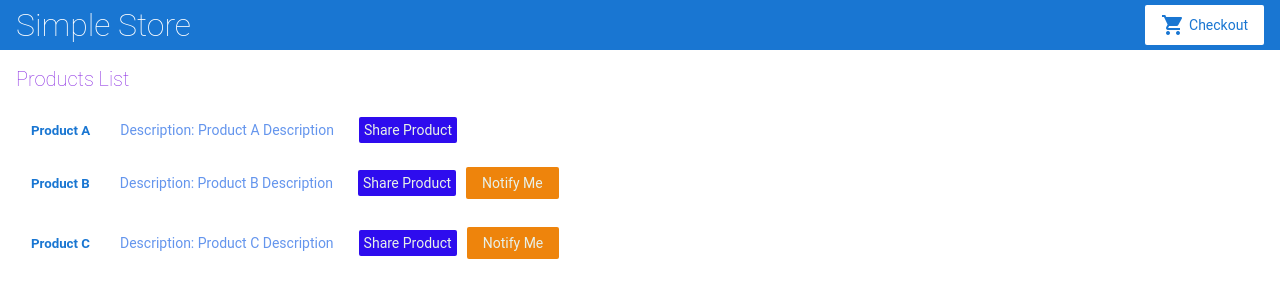
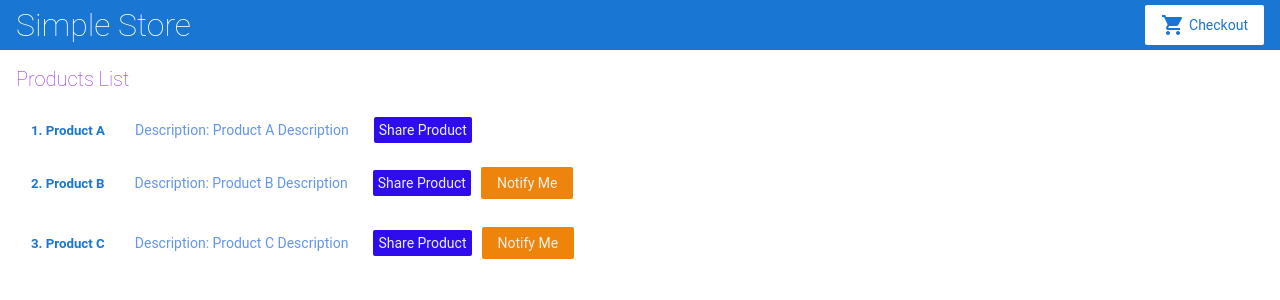
Before and after one commit to vishipayyallore/learning_angular_in_2021, an Angular app in the folder first-store/: page /home in a window 1280 px wide. Shown: the top 300 px of the page. Built offline with nearby package versions, Linux system fonts and the light colour scheme.

Commit message:
Small Enhancements

```diff
--- a/first-store/src/app/product-details/product-details.component.ts
+++ b/first-store/src/app/product-details/product-details.component.ts
@@ -14,7 +14,7 @@ export class ProductDetailsComponent implements OnInit {
 
 	constructor(private route: ActivatedRoute) {
 		this.route.paramMap.subscribe(params => {
-			this.product = productslist[parseInt(params.get('productId'))-1];
+			this.product = productslist[params.get('productId')];
 		});
 	}
 
--- a/first-store/src/app/products-list/products-list.component.html
+++ b/first-store/src/app/products-list/products-list.component.html
@@ -1,8 +1,8 @@
 <h2>Products List</h2>
 
-<div *ngFor="let product of products">
+<div *ngFor="let product of products; index as productId">
     <h5 class="element">
-        <a bind-title="product.name + ' details'" [routerLink]="['/product', product.id]">{{product.name}}</a>
+    <a bind-title="product.name + ' details'" [routerLink]="['/product', product.id]">{{productId+1}}. {{product.name}}</a>
     </h5>
 
     <p *ngIf="product.description"  class="element">
--- a/first-store/src/app/products-list/productslist.ts
+++ b/first-store/src/app/products-list/productslist.ts
@@ -1,18 +1,18 @@
 export const productslist = [
     {
-        id: 1,
+        id: 0,
         name: 'Product A',
         price: 123.45,
         description: 'Product A Description'
     },
     {
-        id: 2,
+        id: 1,
         name: 'Product B',
         price: 456.78,
         description: 'Product B Description'
     },
     {
-        id: 3,
+        id: 2,
         name: 'Product C',
         price: 789.01,
         description: 'Product C Description'
```
